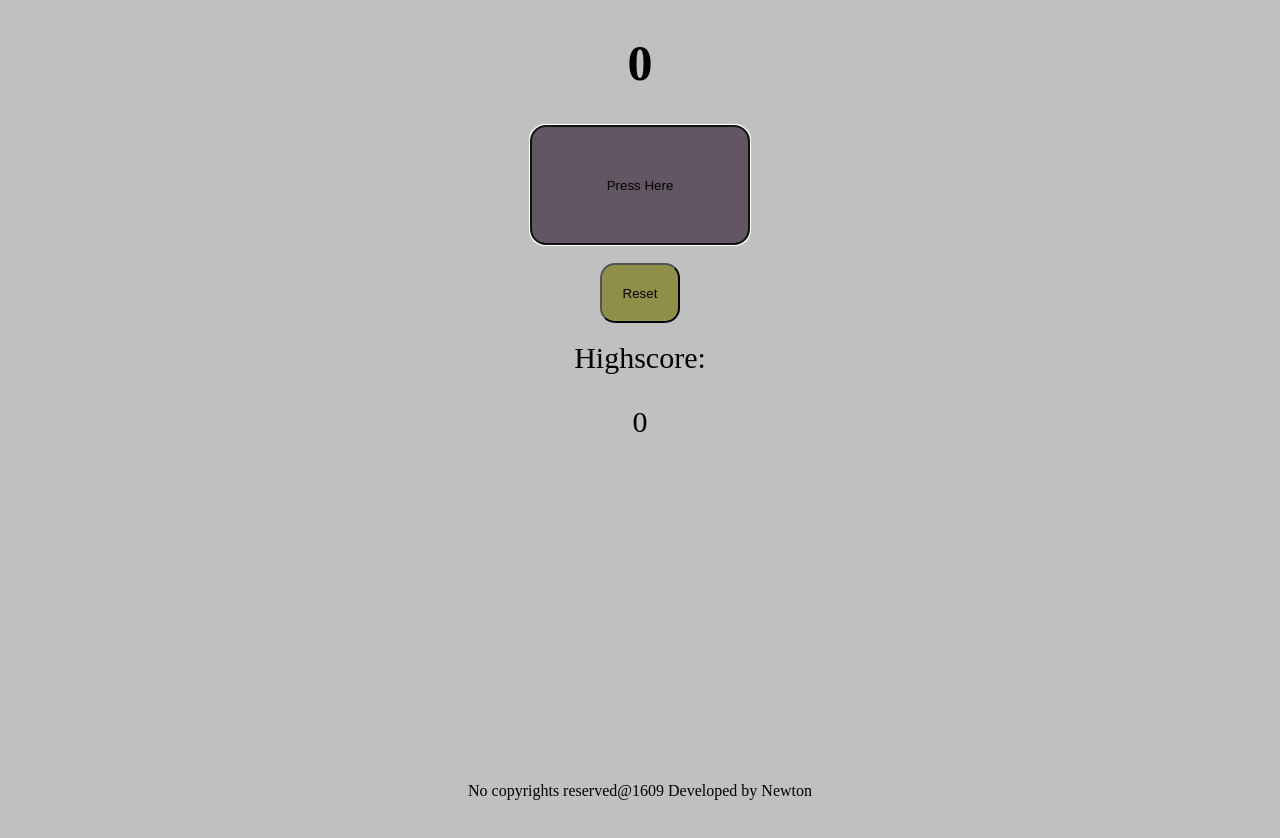
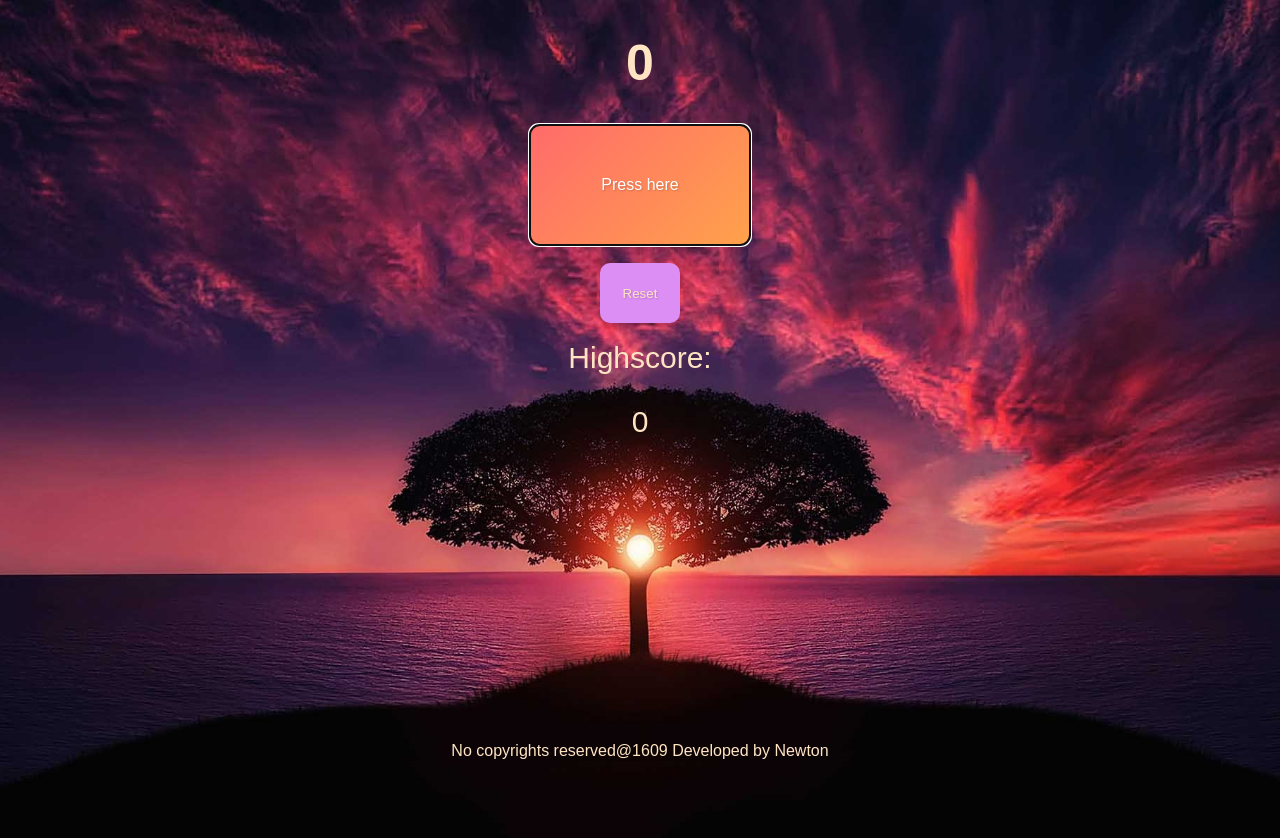
Before and after one commit to 5mokshith/clicks, a plain HTML site: page index.html in a window 1280 px wide. Before the commit the page ends 800 px from the top, so only its background shows below. Drawn offline with Linux system fonts and the light colour scheme.

Commit message:
Add files via upload

```diff
--- a/index.html
+++ b/index.html
@@ -3,7 +3,7 @@
 <head>
     <meta charset="UTF-8">
     <meta name="viewport" content="width=device-width, initial-scale=1.0">
-    <title>Clicks</title>
+    <title>Javascript</title>
     <link rel="stylesheet" href="style.css">
     <script src="index.js">
     </script>
@@ -13,7 +13,7 @@
 
   <h1>0</h1>
 
-  <button onclick="count()" autofocus id="Increase">Press Here</button><br><br>
+  <button onclick="count()" autofocus id="Increase">Press here</button><br><br>
   <button onclick = "reset()" id="reset">Reset</button><br><br>
   <!-- <button onclick="decrease()" id="decrease">Decrease</button> -->
   <div>Highscore: <p id="highscore">0</p></div>
--- a/style.css
+++ b/style.css
@@ -1,41 +1,83 @@
 *{
+    font-family: Arial, Helvetica, sans-serif;
+}
+
+
+
+
+body{
     text-align: center;
-    background-color: silver;
+    height: 100vh;
+    background-image: url("pexels-pixabay-36717.jpg");
+    background-size: cover;
+    background-repeat: no-repeat;
+    background-position: center;
 }
 
 h1{
     text-align: center;
     font-size: 50px;
-}
+    color: bisque;
+    background-color:none;
+    }
 
 button{
     text-align: center;
     width: 80px;
     height: 60px;
-    border-radius: 15px;
+    border-radius: 10px;
     background-image: none;
 
 }
 
 #Increase{
-    background-color: rgb(98, 86, 99);
+    background: linear-gradient(135deg, #FF6B6B, #FFA24B);
     width: 220px;
     height: 120px;
+    -webkit-text-fill-color: rgb(255, 255, 255);
+    font-size: medium;
+    color: bisque;
+    border: none;
+    cursor: pointer;
+    transition:background-color 0.3s ease;
+    box-shadow: 0px 4px 6px rgba(0, 0, 0, 0.1);
+    text-shadow: 1px 1px 2px rgba(0, 0, 0, 0.2);
+    cursor: pointer;
+    transition: background-color 0.3s ease, transform 0.2s ease;
+}
+#Increase:hover{
+    background-color: rgb(200,50,50);
+    transform: scale(1.05);
 }
 /* #decrease{
     background-color: red;
 } */
 #reset{
-    background-color: rgb(143, 143, 73);
+    background-color: rgb(221, 142, 245);
+    color: bisque;
+    cursor: pointer;
+    transition:background-color 0.3s ease;
+    box-shadow: 0px 4px 6px rgba(0, 0, 0, 0.1);
+    text-shadow: 1px 1px 2px rgba(0, 0, 0, 0.2);
+    cursor: pointer;
+    transition: background-color 0.4s ease, transform 0.2s ease;
+    border: none;
+}
+#reset:hover{
+    background-color: rgb(200,50,50);
+    transform: scale(1.05);
+    border: none;
 }
 div{
     font-size: 30px;
+    color: bisque;
 }
 
 
     footer {
-        position: fixed;
-        bottom: 0;
+        position: absolute;
+        bottom: 5%;
         left: 50%; /* Use left at 50% to center horizontally */
         transform: translateX(-50%); /* Translate the footer back by 50% of its own width */
+        color: bisque;
     }
```
Also changed, not shown: pexels-pixabay-36717.jpg (added).
